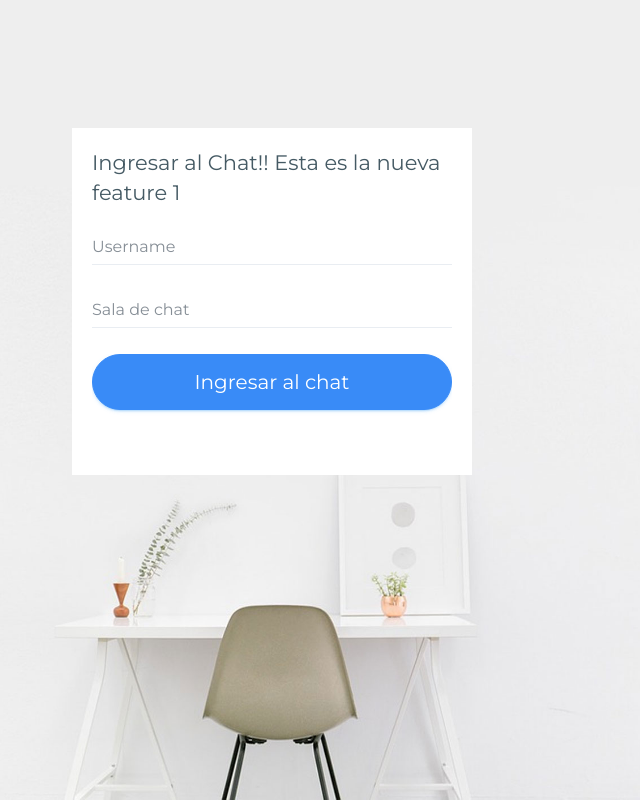
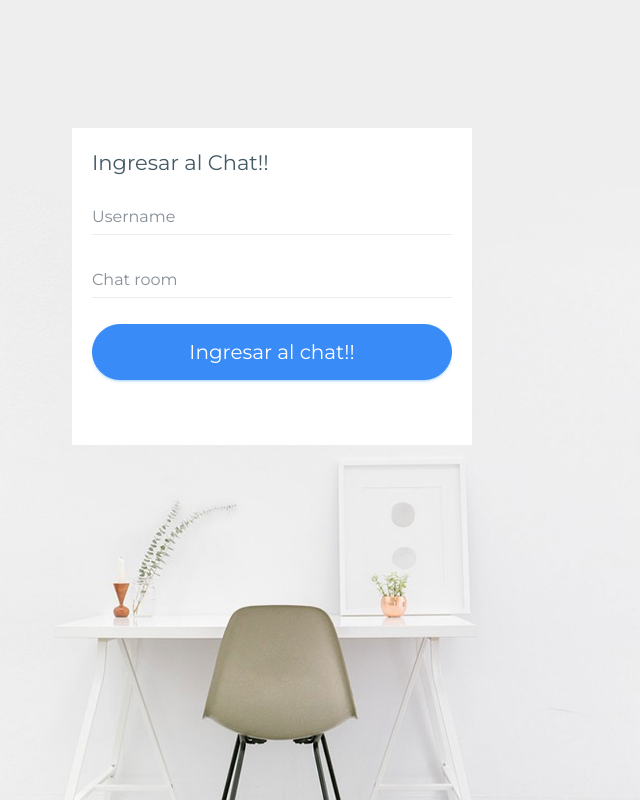
Before and after one commit to kalito2092/sockets-chat, a website: page public/index.html in a window 1280 px wide. Shown: the whole page, without its empty margins (368-1008 px from the left). Drawn offline with Linux system fonts and the light colour scheme.

Commit message:
v2.2 Mas cambios en placeholders

```diff
--- a/public/index.html
+++ b/public/index.html
@@ -46,19 +46,19 @@
             <div class="login-box card">
                 <div class="card-body">
                     <form class="form-horizontal form-material" id="loginform" action="chat.html">
-                        <h3 class="box-title m-b-20">Ingresar al Chat!! Esta es la nueva feature 1</h3>
+                        <h3 class="box-title m-b-20">Ingresar al Chat!!</h3>
                         <div class="form-group ">
                             <div class="col-xs-12">
                                 <input class="form-control" type="text" required="" placeholder="Username" name="nombre"> </div>
                         </div>
                         <div class="form-group">
                             <div class="col-xs-12">
-                                <input class="form-control" type="text" required="" placeholder="Sala de chat" name="sala"> </div>
+                                <input class="form-control" type="text" required="" placeholder="Chat room" name="sala"> </div>
                         </div>
 
                         <div class="form-group text-center">
                             <div class="col-xs-12 p-b-20">
-                                <button class="btn btn-block btn-lg btn-info btn-rounded" type="submit">Ingresar al chat</button>
+                                <button class="btn btn-block btn-lg btn-info btn-rounded" type="submit">Ingresar al chat!!</button>
                             </div>
                         </div>
                     </form>
```
